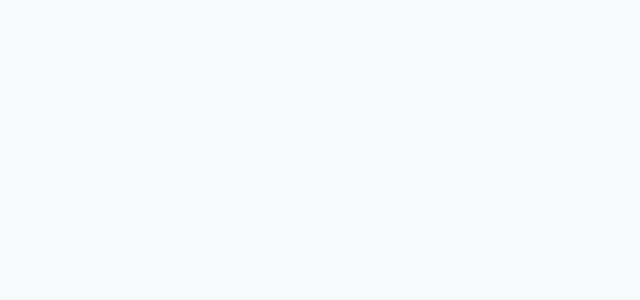
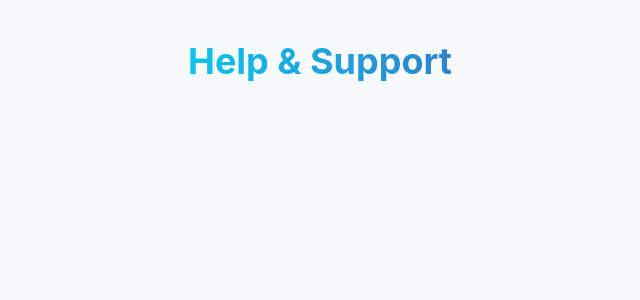
Before and after one commit to TheekshaRathnayaka/Admin-Book-Store, a React (Vite) app in the folder Admin-Store/frontend/: page /help in a window 1280 px wide. Shown: the top 300 px of the page, without its empty margins (320-960 px from the left). Built offline with nearby package versions, Linux system fonts and the light colour scheme.

Commit message:
Add a heading

```diff
--- a/Admin-Store/frontend/src/pages/HelpPage.jsx
+++ b/Admin-Store/frontend/src/pages/HelpPage.jsx
@@ -1,4 +1,4 @@
-import { Box, Container, VStack } from '@chakra-ui/react'
+import { Box, Container, Heading, VStack } from '@chakra-ui/react'
 import React from 'react'
 
 const HelpPage = () => {
@@ -6,7 +6,11 @@ const HelpPage = () => {
     <Box bg="gray.50" minHeight="100vh" py={10} px={5}>
       <Container maxW="container.lg">
         <VStack spacing={6} mb={10} textAlign="center">
-
+           <Heading fontSize="4xl"
+                    bgGradient="linear(to-r, cyan.400, blue.500)"
+                    bgClip="text">
+              Help & Support
+           </Heading>
         </VStack>
       </Container>
     </Box>
```
